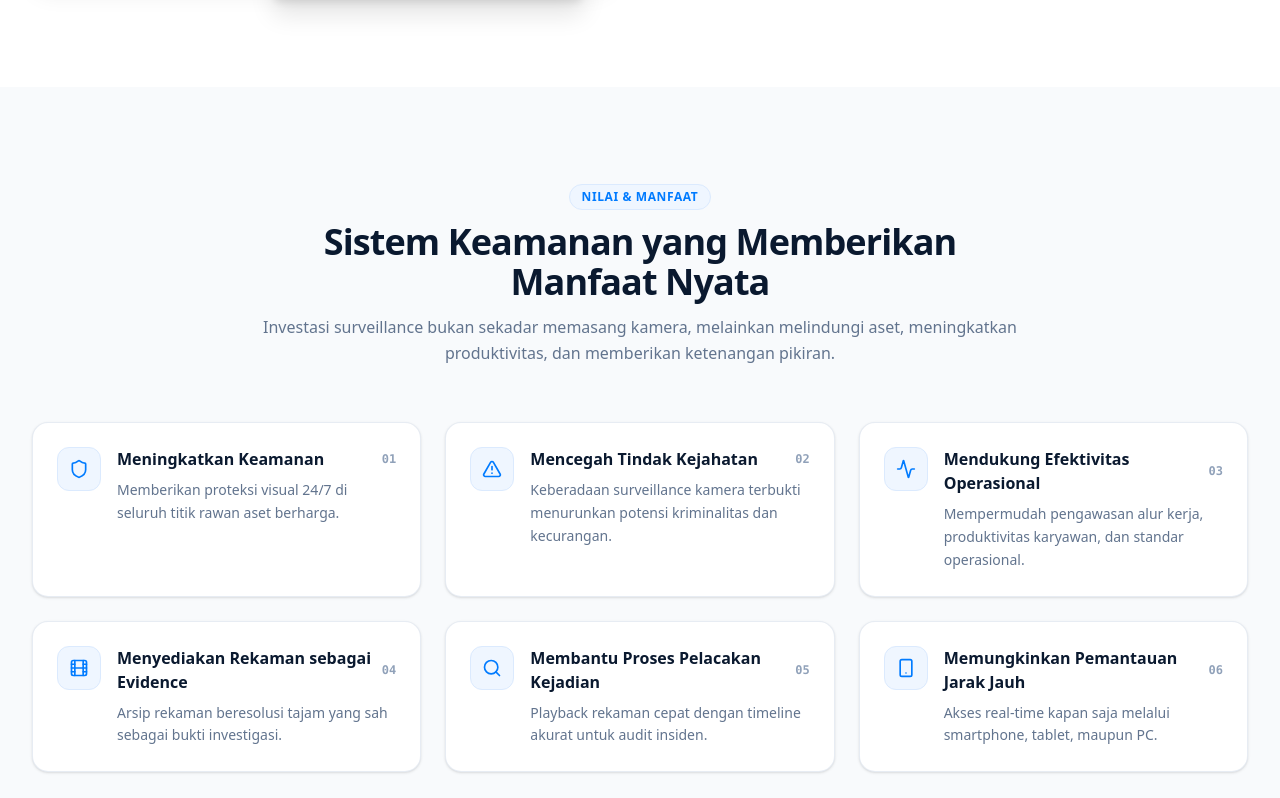
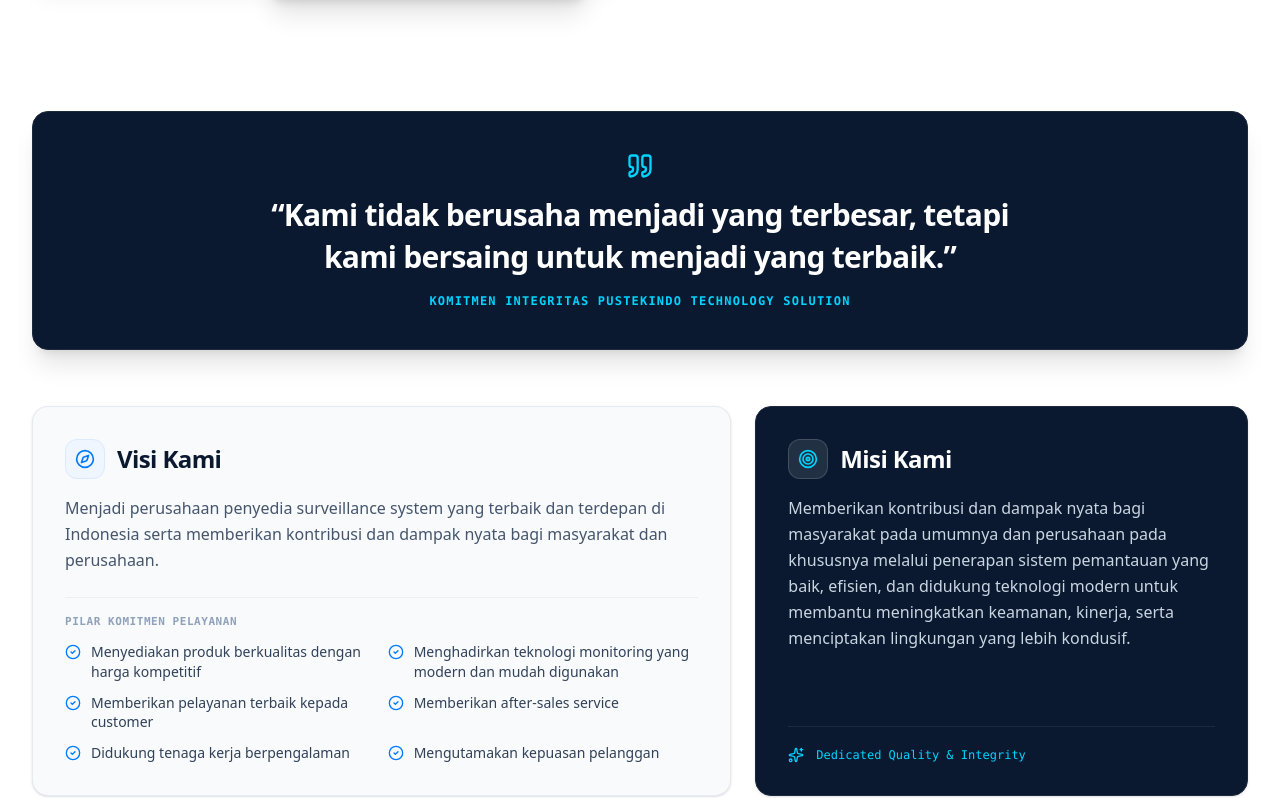
Before and after one commit to Diyan21/pustekindo_technology_solution, a React (Vite) app: page / in a window 1280 px wide. Shown: the part 2333-3131 px from the top of the page. Built offline with nearby package versions, Linux system fonts and the light colour scheme.

Commit message:
Add files via upload

```diff
--- a/src/pages/Home.tsx
+++ b/src/pages/Home.tsx
@@ -28,20 +28,20 @@ export const Home: React.FC = () => {
       {/* 4. Tentang Kami (Lebih dari Sekadar Menjual CCTV) */}
       <About />
 
-      {/* 5. Tujuan Sistem (Sistem Keamanan yang Memberikan Manfaat Nyata) */}
+      {/* 5. Visi & Misi - dibuat menyatu dengan bagian Tentang Kami */}
+      <VisionMission />
+
+      {/* 6. Tujuan Sistem (Sistem Keamanan yang Memberikan Manfaat Nyata) */}
       <SystemGoals />
 
-      {/* 6. Produk (Hikvision Categories) */}
+      {/* 7. Produk (Hikvision Categories) */}
       <Products />
 
-      {/* 7. Remote Monitoring (Dark Navy Section with Diagram) */}
+      {/* 8. Remote Monitoring (Dark Navy Section with Diagram) */}
       <RemoteMonitoring />
 
-      {/* 8. Solusi Berdasarkan Kebutuhan (10 Sectors & 7 Use Cases) */}
+      {/* 9. Solusi Berdasarkan Kebutuhan (10 Sectors & 7 Use Cases) */}
       <Solutions />
-
-      {/* 9. Visi & Misi */}
-      <VisionMission />
 
       {/* 10. Klien (17 Verified Enterprise Clients) */}
       <Clients />
```
